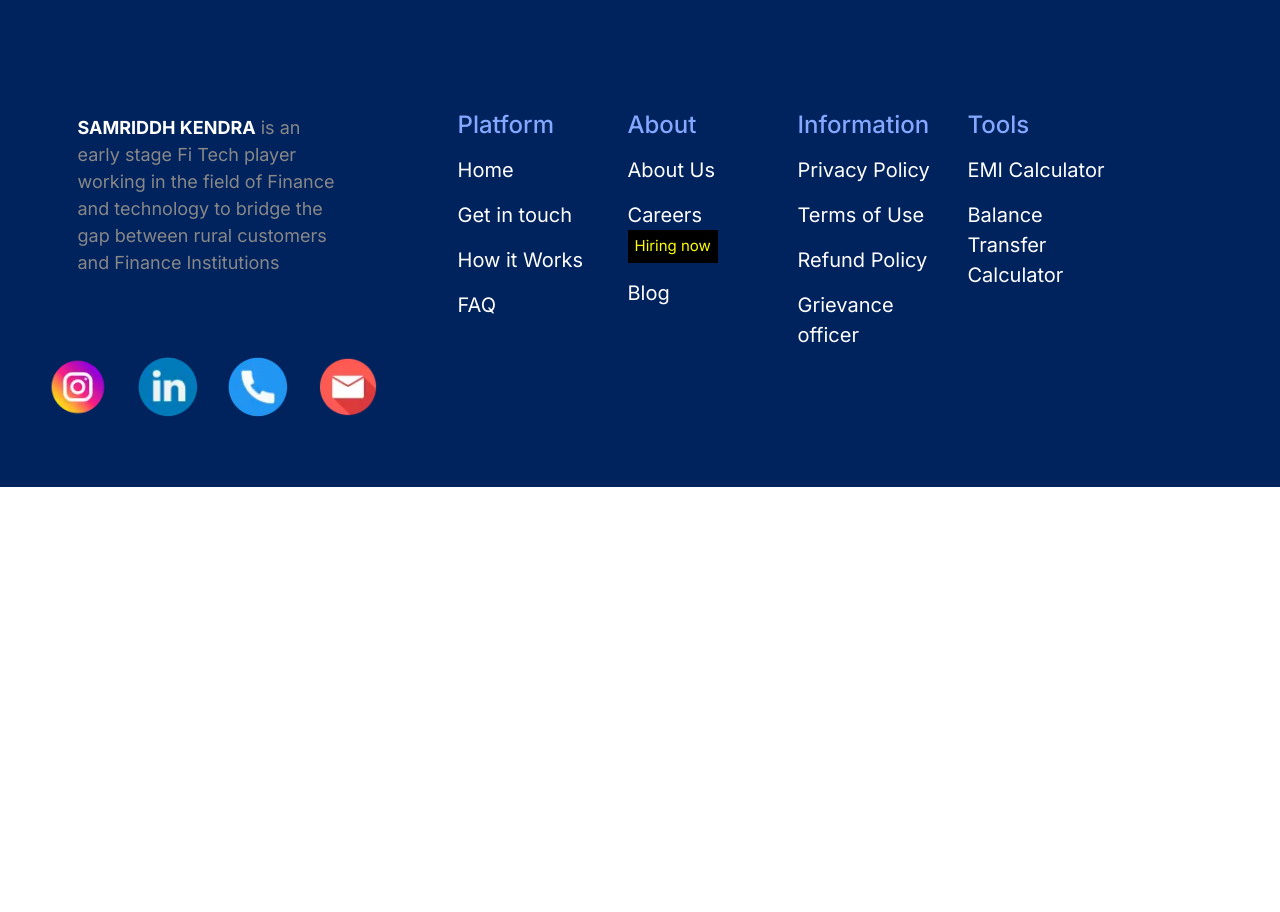
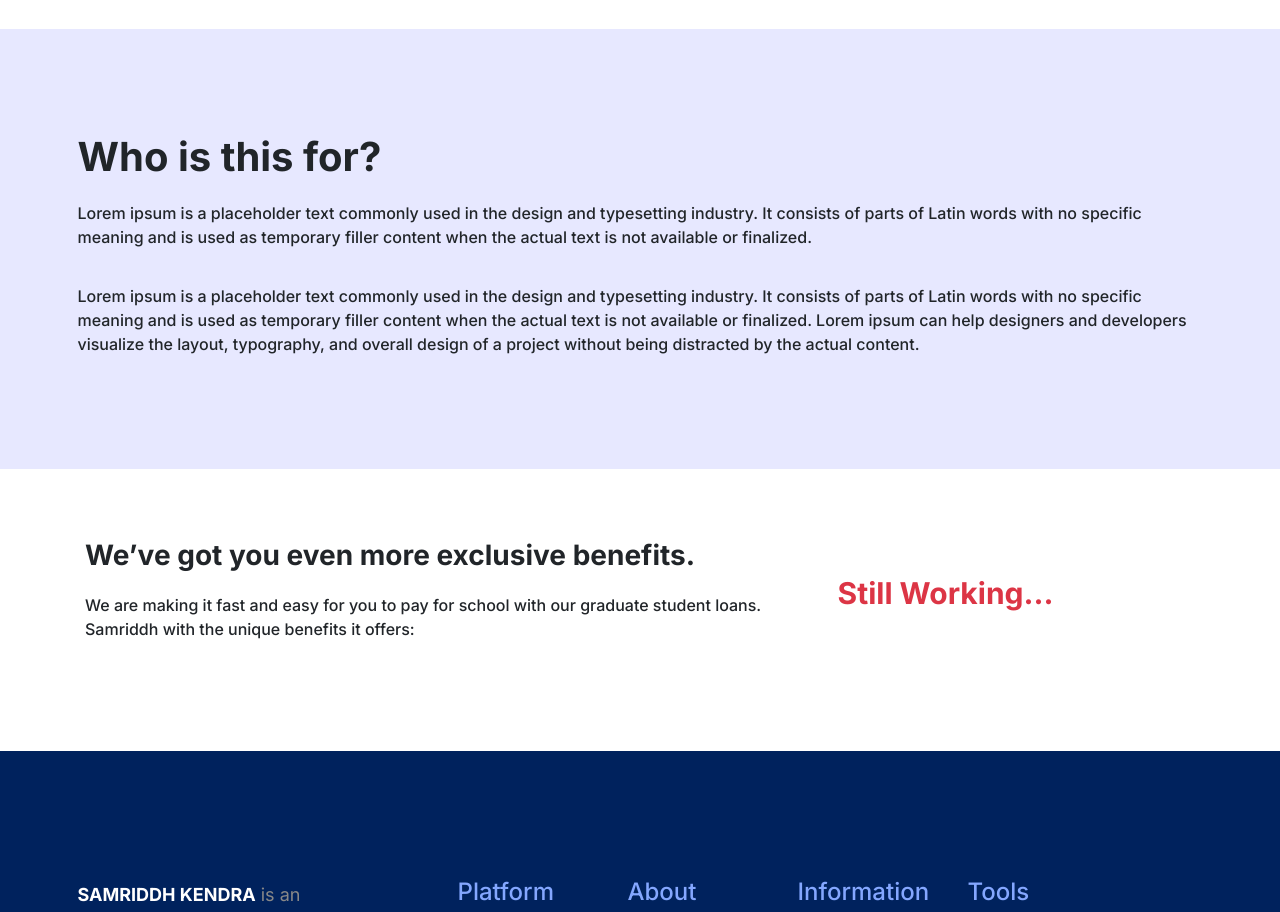
Before and after one commit to mohitanand744/Samriddh_React, a React (Vite) app: page /education_loan in a window 1280 px wide. Shown: the part 1320-2232 px from the top of the page. Before the commit the page ends 1807 px from the top, so only its background shows below. Built offline with nearby package versions, Linux system fonts and the light colour scheme.

Commit message:
added 2 more sections

```diff
--- a/src/Pages/EducationLoan.jsx
+++ b/src/Pages/EducationLoan.jsx
@@ -123,10 +123,12 @@
 
       <section className="EducationLoanSection_3">
         <EducationLoanTitle
+          title={"What We Offer"}
           color="black"
           fontSize="fs-30"
           ratings={true}
           pera="Average Customer Rating"
+          pera2={""}
         />
 
         <div className="container">
@@ -188,6 +190,41 @@
           </div>
         </div>
       </section>
+
+      <section className="EducationLoanSection_4 mt-11">
+        <EducationLoanTitle
+          title={"Who is this for?"}
+          color="black"
+          fontSize="fs-40"
+          ratings={false}
+          pera="Lorem ipsum is a placeholder text commonly used in the design and typesetting industry. It consists of parts of Latin words with no  specific meaning and is used as temporary filler content when the actual text is not available or finalized."
+          pera2={
+            "Lorem ipsum is a placeholder text commonly used in the design and typesetting industry. It consists of parts of Latin words with no  specific meaning and is used as temporary filler content when the actual text is not available or finalized. Lorem ipsum can help  designers and developers visualize the layout, typography, and overall design of a project without being distracted by the actual  content."
+          }
+        />
+      </section>
+
+      <section className="EducationLoanSection_5">
+        <div className="container">
+          <div className="row align-items-center">
+            <div className="col-lg-8 col-md-12 col-12">
+              <EducationLoanTitle
+                title={"We’ve got you even more exclusive benefits."}
+                color="black"
+                fontSize="fs-28"
+                ratings={false}
+                pera="We are making it fast and easy for you to pay for school with our graduate student loans. Samriddh with the unique benefits it offers:"
+                pera2={""}
+              />
+            </div>
+            <div className="col-lg-4 col-md-12 col-12">
+              <h2 className="text-danger fs-30 font-inter fw-bold">
+                Still Working...
+              </h2>
+            </div>
+          </div>
+        </div>
+      </section>
     </div>
   );
 };
--- a/src/components/Titles/EducationLoanTitle.jsx
+++ b/src/components/Titles/EducationLoanTitle.jsx
@@ -1,6 +1,13 @@
 import React from "react";
 
-const EducationLoanTitle = ({ color, fontSize, ratings, pera }) => {
+const EducationLoanTitle = ({
+  title,
+  color,
+  fontSize,
+  ratings,
+  pera,
+  pera2,
+}) => {
   return (
     <div className="container my-7">
       <h1
@@ -8,10 +15,15 @@
           color === "black" ? "text-dark" : "text-white"
         }`}
       >
-        What We Offer
+        {title}
       </h1>
-      <div className="d-flex align-items-center gap-4 mt-3">
+      <div
+        className={`d-flex align-items-center  ${
+          pera2 ? "flex-column" : ""
+        } gap-4 mt-3`}
+      >
         <p className="fs-16 font-inter fw-medium mt-3">{pera}</p>{" "}
+        <p className="fs-16 font-inter fw-medium mt-3">{pera2}</p>{" "}
         {ratings ? (
           <span className="fs-18 fw-bold text-dark font-inter">
             <img src="./Rating 1.png" alt="" /> 4.7 (3246)
--- a/src/css/index.css
+++ b/src/css/index.css
@@ -1871,6 +1871,16 @@
     -o-border-radius: 1rem;
   }
 }
+
+.EducationLoanSection_4 {
+  background-color: #e7e8ff;
+  height: 44rem;
+  display: flex;
+  justify-content: center;
+  align-items: center;
+  flex-direction: column;
+}
+
 /***** End education_loan page Section *****/
 
 /***** Footer Section *****/
```
